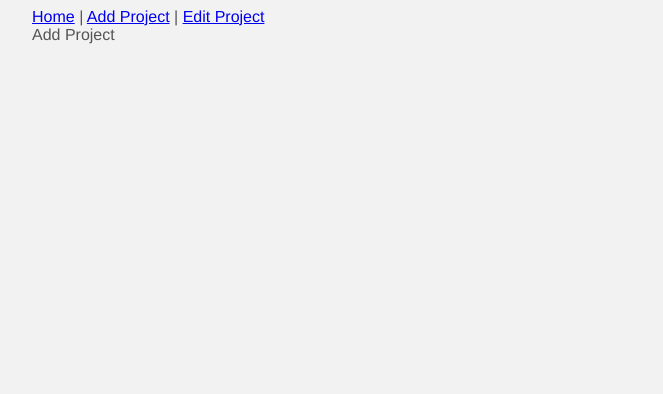
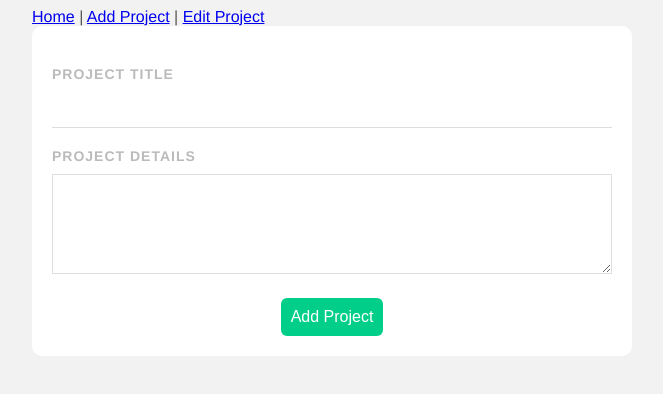
Before and after one commit to alexelmore/vue-project-planner, a Vue app in the folder project/: page /add in a window 1280 px wide. Shown: the top 394 px of the page, without its empty margins (308-971 px from the left). Built offline with nearby package versions, Linux system fonts and the light colour scheme.

Commit message:
Setup for adding a new project to our projects data from within the AddProject Component

```diff
--- a/project/src/App.vue
+++ b/project/src/App.vue
@@ -1,7 +1,7 @@
 <template>
   <nav>
     <router-link to="/">Home</router-link> |
-    <router-link :to="{ name: 'Add' }">Add Project</router-link> |
+    <router-link :to="{ name: 'AddProject' }">Add Project</router-link> |
     <router-link :to="{ name: 'Edit' }">Edit Project</router-link>
   </nav>
   <router-view />
--- a/project/src/router/index.js
+++ b/project/src/router/index.js
@@ -11,7 +11,7 @@
   },
   {
     path: "/add",
-    name: "Add",
+    name: "AddProject",
     component: AddProject,
   },
   {
--- a/project/src/views/AddProject.vue
+++ b/project/src/views/AddProject.vue
@@ -1,11 +1,67 @@
 <template>
-  <div>Add Project</div>
+  <form @submit.prevent="handleSubmit">
+    <label>Project Title </label>
+    <input required type="text" v-model="title" />
+    <label>Project Details </label
+    ><textarea required v-model="details"></textarea>
+    <button>Add Project</button>
+  </form>
 </template>
 
 <script>
 export default {
   name: "AddProject",
+  data() {
+    return {
+      title: "",
+      details: "",
+    };
+  },
+  methods: {
+    handleSubmit() {
+      console.log(this.title, this.details);
+    },
+  },
 };
 </script>
 
-<style></style>
+<style>
+form {
+  background: white;
+  padding: 20px;
+  border-radius: 10px;
+}
+label {
+  display: block;
+  color: #bbb;
+  text-transform: uppercase;
+  font-size: 14px;
+  font-weight: bold;
+  letter-spacing: 1px;
+  margin: 20px 0 10px 0;
+}
+input {
+  padding: 10px;
+  border: 0;
+  border-bottom: 1px solid #ddd;
+  width: 100%;
+  box-sizing: border-box;
+}
+textarea {
+  border: 1px solid #ddd;
+  padding: 10px;
+  width: 100%;
+  box-sizing: border-box;
+  height: 100px;
+}
+form button {
+  display: block;
+  margin: 20px auto 0;
+  background: #00ce89;
+  color: white;
+  padding: 10px;
+  border: 0;
+  border-radius: 6px;
+  font-size: 16px;
+}
+</style>
```
